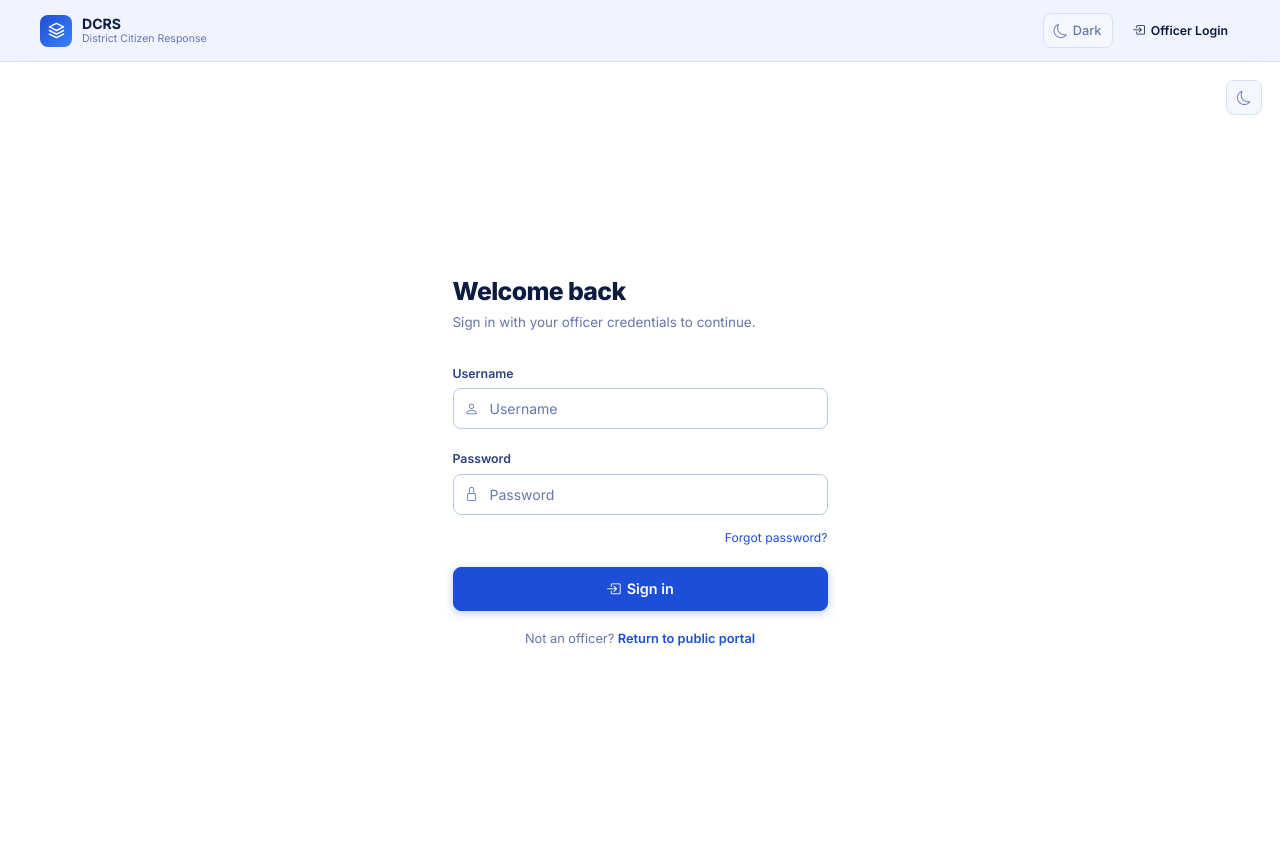
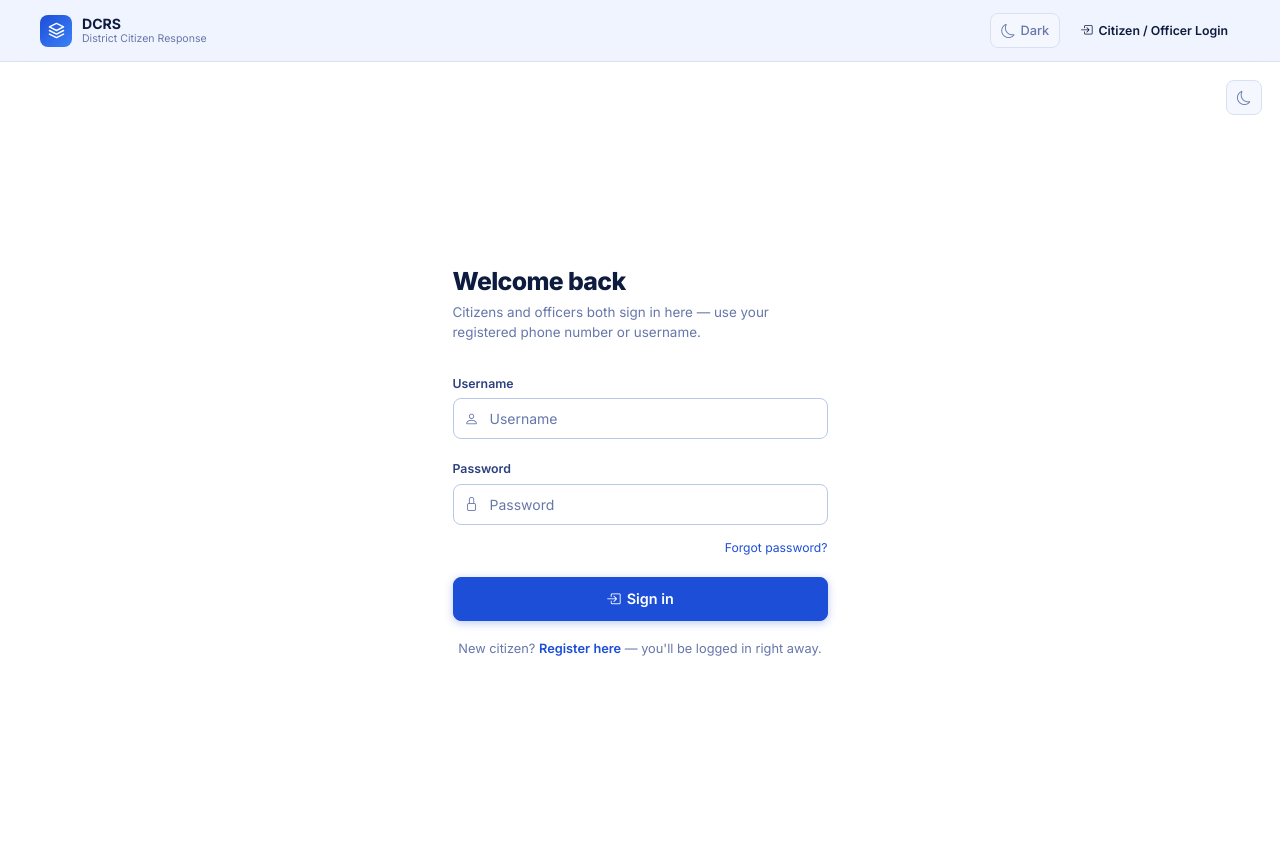
Before and after one commit to troubleman96/DCRS---DIGITAL-CITIZEN-REGISTRATION-AND-SMS-BASED-SYSTEM, a Django app: page /accounts/login/ in a window 1280 px wide. Run offline with Django 5.2, Linux system fonts and the light colour scheme.

Commit message:
Fix login page telling citizens to leave instead of signing in
The single shared login page was entirely framed as officer-only:
titled "Officer Login", said "sign in with your officer credentials",
and its footer literally read "Not an officer? Return to public
portal" — actively pushing citizens away from the one page that logs
them in. Same issue on the public homepage's "Officer Login" buttons.

Now the login page and homepage CTAs read as shared (citizen +
officer), and the footer link points new citizens to registration
instead of away from login. No backend change — OfficerLoginPageView
already redirected CITIZEN role to the portal correctly; this was a
copy/wording bug hiding a working feature.

Co-Authored-By: Claude Sonnet 5 <noreply@anthropic.com>

```diff
--- a/templates/accounts/login.html
+++ b/templates/accounts/login.html
@@ -1,5 +1,5 @@
 {% extends 'base.html' %}
-{% block title %}Officer Login — DCRS{% endblock %}
+{% block title %}Login — DCRS{% endblock %}
 
 {% block content %}
 <div class="auth-wrap">
@@ -16,17 +16,17 @@
     </div>
 
     <div class="auth-side-body">
-      <h2>The control room for district governance</h2>
-      <p>Manage citizen registrations, track community issues, and coordinate ward-wide communications from a single secure console.</p>
+      <h2>One login for citizens and district staff</h2>
+      <p>Citizens track registration status and service requests; officers manage approvals, issues, and ward-wide SMS communications — all from the same secure sign-in.</p>
       <div class="auth-chips">
+        <span class="auth-chip"><i class="bi bi-person-check me-1"></i>Citizen portal</span>
         <span class="auth-chip"><i class="bi bi-shield-lock me-1"></i>Role-based access</span>
         <span class="auth-chip"><i class="bi bi-chat-dots me-1"></i>SMS workflows</span>
         <span class="auth-chip"><i class="bi bi-journal-check me-1"></i>Full audit trail</span>
-        <span class="auth-chip"><i class="bi bi-geo-alt me-1"></i>Geographic hierarchy</span>
       </div>
     </div>
 
-    <div class="auth-side-foot">Tanzania Local Government · Official Use Only</div>
+    <div class="auth-side-foot">Tanzania Local Government</div>
   </div>
 
   <div class="auth-form-side">
@@ -36,7 +36,7 @@
 
     <div class="auth-inner">
       <h1 class="auth-form-title">Welcome back</h1>
-      <p class="auth-form-sub">Sign in with your officer credentials to continue.</p>
+      <p class="auth-form-sub">Citizens and officers both sign in here — use your registered phone number or username.</p>
 
       {% if form.non_field_errors %}
         <div class="auth-error">
@@ -74,7 +74,7 @@
       </form>
 
       <div class="auth-back">
-        Not an officer? <a href="{% url 'citizens:home' %}">Return to public portal</a>
+        New citizen? <a href="{% url 'citizens:register' %}">Register here</a> — you'll be logged in right away.
       </div>
     </div>
   </div>
--- a/templates/base.html
+++ b/templates/base.html
@@ -112,7 +112,7 @@
           <span class="theme-label">Dark</span>
         </button>
         <a class="btn btn-sm" style="background:transparent;border:1px solid var(--border-strong);color:var(--text-soft);border-radius:var(--radius-sm)" href="{% url 'accounts:login' %}">
-          <i class="bi bi-box-arrow-in-right"></i> Officer Login
+          <i class="bi bi-box-arrow-in-right"></i> Citizen / Officer Login
         </a>
       </div>
     </header>
--- a/templates/citizens/home.html
+++ b/templates/citizens/home.html
@@ -13,7 +13,7 @@
         <p class="hero-lead">A unified command centre for citizen registrations, community issues, and ward-level SMS communications — built for Tanzanian municipal workflows.</p>
         <div class="hero-ctas">
           <a class="btn-hero-white" href="{% url 'citizens:register' %}"><i class="bi bi-person-plus"></i> Register as Citizen</a>
-          <a class="btn-hero-ghost" href="{% url 'accounts:login' %}"><i class="bi bi-box-arrow-in-right"></i> Officer Login</a>
+          <a class="btn-hero-ghost" href="{% url 'accounts:login' %}"><i class="bi bi-box-arrow-in-right"></i> Already Registered? Log In</a>
         </div>
       </div>
 
```
